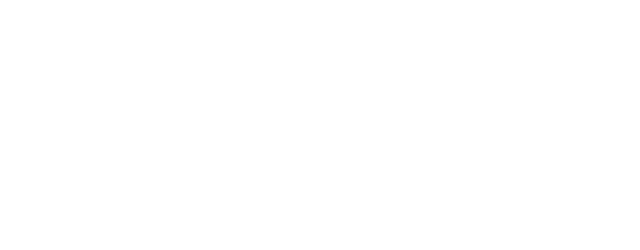
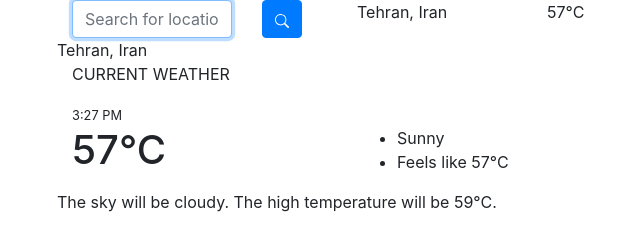
Before and after one commit to 315-463/Weather-App-for-SheCodes-Plus-Project, a plain HTML site: page index.html in a window 1280 px wide. Shown: the whole page, without its empty margins (13-653 px from the left). Drawn offline with nearby package versions, Linux system fonts and the light colour scheme.

Commit message:
worked on HTML

```diff
--- a/index.html
+++ b/index.html
@@ -5,8 +5,67 @@
     <meta http-equiv="X-UA-Compatible" content="IE=edge" />
     <meta name="viewport" content="width=device-width, initial-scale=1.0" />
     <link rel="stylesheet" href="src/style.css" />
+    <link
+      rel="stylesheet"
+      href="https://stackpath.bootstrapcdn.com/bootstrap/4.3.1/css/bootstrap.min.css"
+      integrity="sha384-ggOyR0iXCbMQv3Xipma34MD+dH/1fQ784/j6cY/iJTQUOhcWr7x9JvoRxT2MZw1T"
+      crossorigin="anonymous"
+    />
+
     <title>Tehran Weather Forecast</title>
   </head>
-  <body></body>
+  <body>
+    <div class="container">
+      <div class="row">
+        <div class="col-2">
+          <form>
+            <input
+              type="text"
+              class="form-control"
+              placeholder="Search for location"
+              autocomplete="off"
+              autofocus="on"
+              id="entered-city"
+            />
+          </form>
+        </div>
+        <div class="col-1">
+          <form>
+            <button type="submit" class="btn btn-primary">
+              <svg
+                xmlns="http://www.w3.org/2000/svg"
+                width="14"
+                height="14"
+                fill="currentColor"
+                class="bi bi-search"
+                viewBox="0 0 16 16"
+              >
+                <path
+                  d="M11.742 10.344a6.5 6.5 0 1 0-1.397 1.398h-.001c.03.04.062.078.098.115l3.85 3.85a1 1 0 0 0 1.415-1.414l-3.85-3.85a1.007 1.007 0 0 0-.115-.1zM12 6.5a5.5 5.5 0 1 1-11 0 5.5 5.5 0 0 1 11 0z"
+                />
+              </svg>
+            </button>
+          </form>
+        </div>
+        <div class="col-2">Tehran, Iran</div>
+        <div class="col-1">57°C</div>
+      </div>
+      <div class="row">Tehran, Iran</div>
+      <p>CURRENT WEATHER</p>
+      <small> 3:27 PM </small>
+      <div class="row">
+        <div class="col-3"><h1>57°C</h1></div>
+        <div class="col-3">
+          <ul>
+            <li>Sunny</li>
+            <li>Feels like 57°C</li>
+          </ul>
+        </div>
+      </div>
+      <div class="row">
+        The sky will be cloudy. The high temperature will be 59°C.
+      </div>
+    </div>
+  </body>
   <script src="src/index.js"></script>
 </html>
```
